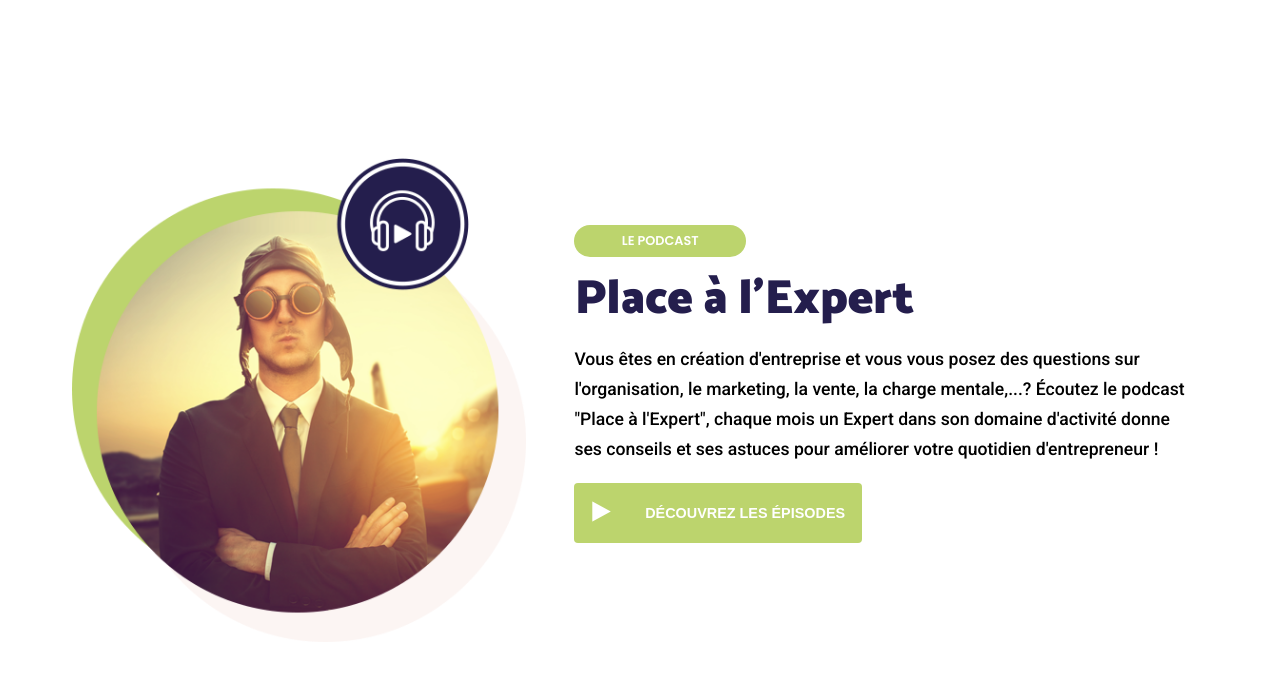
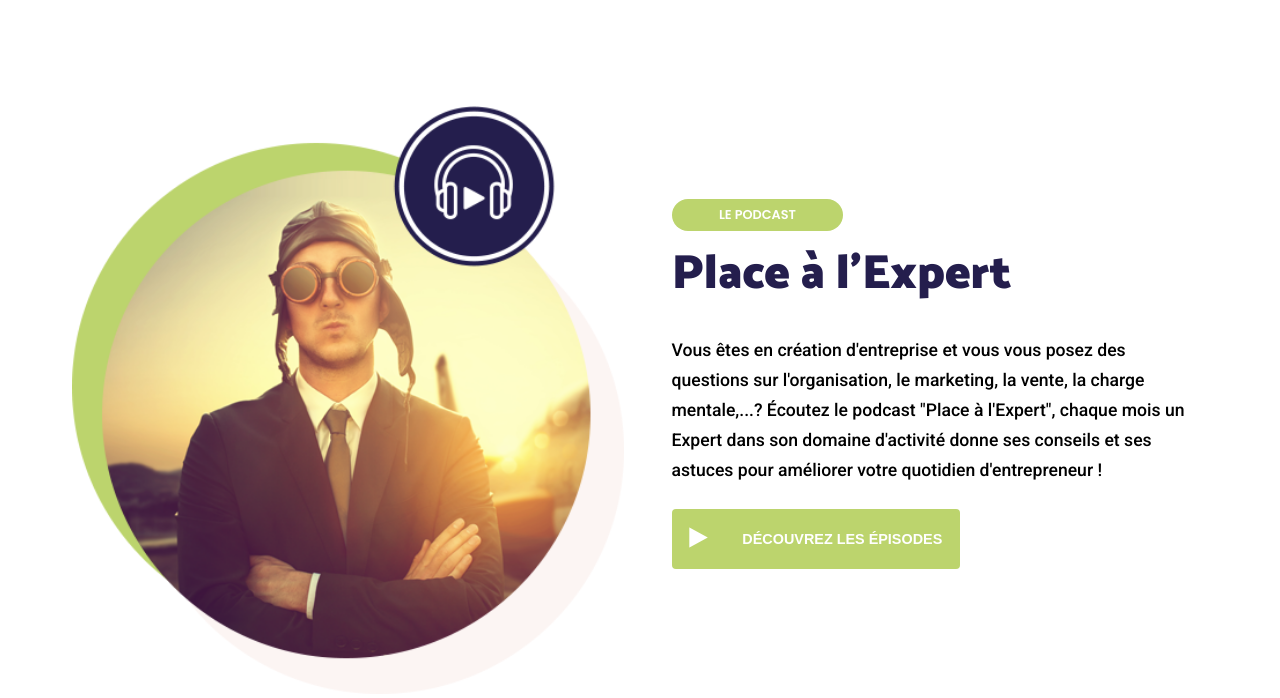
Before and after one commit to SebastienWeb/placealexpert, a website: page index.html in a window 1280 px wide. Drawn offline with Linux system fonts and the light colour scheme.

Commit message:
fix: Bugs visuel

```diff
--- a/assets/scss/layout/_placeAlexpert.scss
+++ b/assets/scss/layout/_placeAlexpert.scss
@@ -3,7 +3,7 @@
 
 @import url("https://fonts.googleapis.com/css2?family=Catamaran:wght@900&family=Poppins:wght@600&family=Roboto:wght@500&display=swap");
 
-main {
+.sectionPlaceExpert {
   height: 100vh !important;
   display: flex !important;
   justify-content: center !important;
@@ -23,7 +23,7 @@ main {
   .imgExpertTop {
     display: block !important;
     width: 70% !important;
-    margin: 2rem auto !important;
+    margin: 4rem auto 2rem !important;
     @include mobileL {
       width: 50% !important;
     }
@@ -33,9 +33,15 @@ main {
     @include laptop {
       margin: 0 !important;
     }
+    @include desktop {
+      width: 100% !important;
+    }
   }
-  .content {
+  .contentPodcastExpert {
     text-align: center !important;
+    @include desktop {
+      width: 100% !important;
+    }
     @include laptop {
       text-align: left !important;
       padding-left: 3rem !important;
@@ -49,7 +55,7 @@ main {
     .btnExpertTop {
       height: 32.1px !important;
       width: 171.72px !important;
-      border-radius: 30px !important;
+      border-radius: 1.003rem !important;
       font-family: "Poppins", sans-serif !important;
       font-weight: 600 !important;
       font-size: 1.167rem !important;
@@ -73,7 +79,7 @@ main {
         font-size: 1.1rem !important;
       }
       line-height: 1.875rem;
-      padding: 1.2rem 0;
+      padding: 2.25rem 0 1.5rem;
       font-family: "Roboto", sans-serif !important;
       font-weight: 500 !important;
     }
@@ -85,9 +91,10 @@ main {
     border-radius: 4px !important;
     font-family: "Popins", sans-serif !important;
     font-weight: 600 !important;
-    transition: transform 500ms ease-in-out !important;
+    transition: width 300ms ease-in-out, height 300ms ease-in-out !important;
     &:hover {
-      transform: scale(1.1) !important;
+      width: 19rem !important;
+      height: 4rem !important;
     }
     .containerBtnExpert {
       display: flex !important;
--- a/index.html
+++ b/index.html
@@ -8,14 +8,14 @@
     <title>Place à l'Expert</title>
   </head>
   <body>
-    <main>
-      <section class="containerPlaceExpert">
+    <section class="sectionPlaceExpert">
+      <div class="containerPlaceExpert">
         <img
           class="imgExpertTop"
           src="./assets/images/Groupe 1.png"
           alt="Logo"
         />
-        <div class="content">
+        <div class="contentPodcastExpert">
           <button class="btnExpertTop">LE PODCAST</button>
           <h1>Place à l'Expert</h1>
           <p>
@@ -37,7 +37,7 @@
             </div>
           </button>
         </div>
-      </section>
-    </main>
+      </div>
+    </section>
   </body>
 </html>
```
Also changed, not shown: assets/css/style.css, 1 other file.
